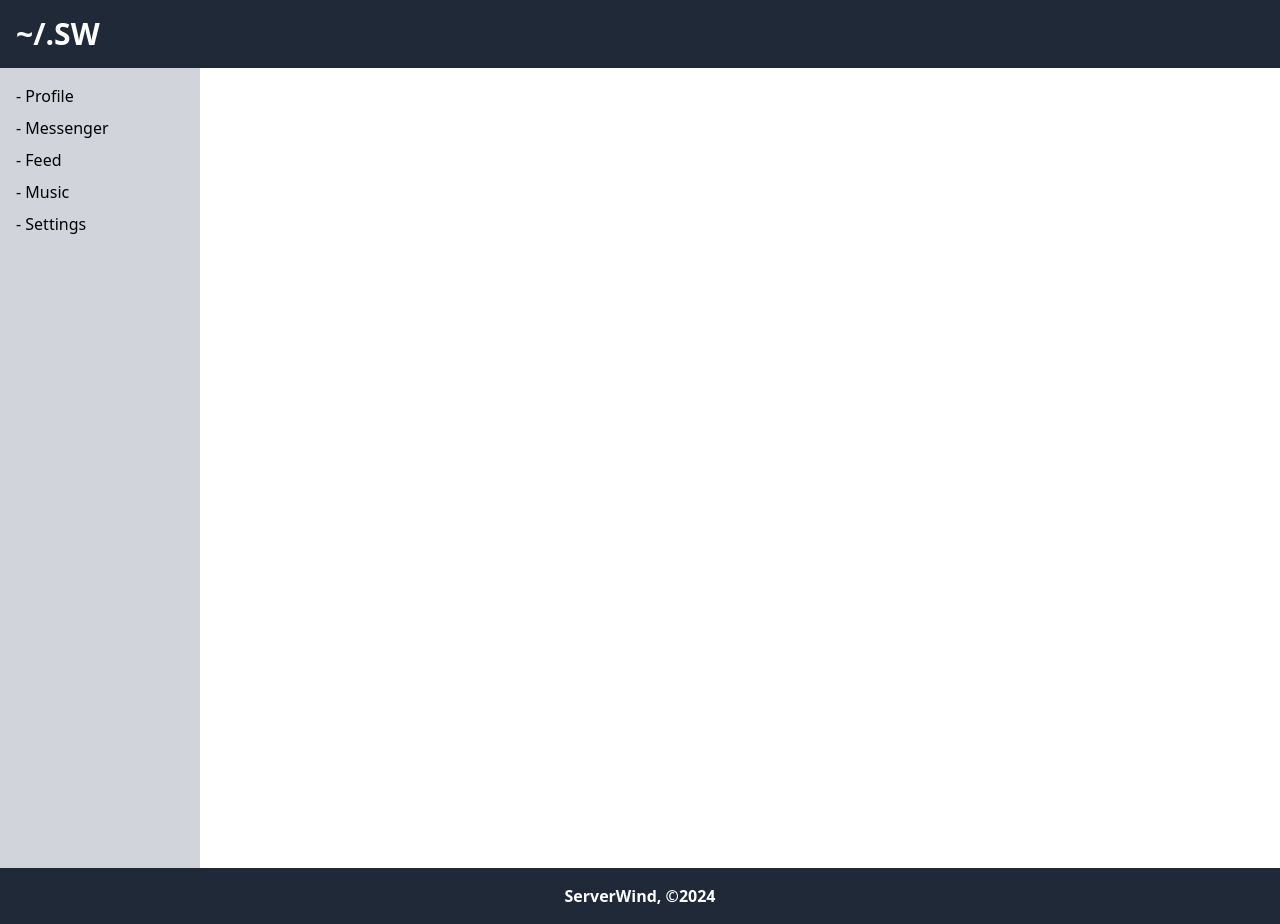
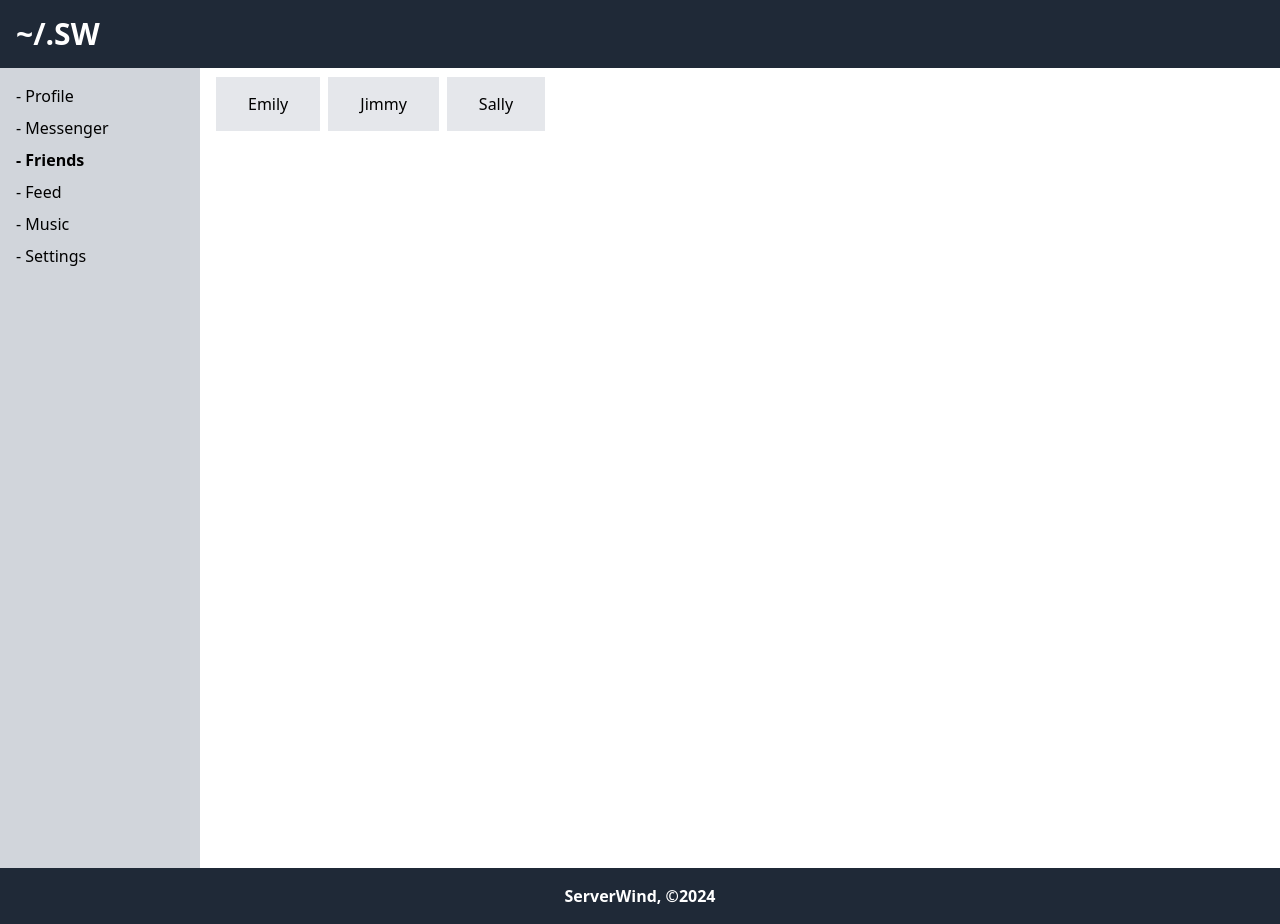
Before and after one commit to serverwind/social-react, a React (Vite) app: page /friends in a window 1280 px wide. Built offline with nearby package versions, Linux system fonts and the light colour scheme.

Commit message:
Added Friends component and friends page

```diff
--- a/src/App.jsx
+++ b/src/App.jsx
@@ -4,6 +4,7 @@ import { Navigation } from "./components/Navigation/Navigation";
 import { Footer } from "./components/Footer/Footer";
 import { Profile } from "./components/Profile/Profile";
 import { Messenger } from "./components/Messenger/Messenger";
+import { Friends } from "./components/Friends/Friends";
 import { Feed } from "./components/Feed/Feed";
 import { Music } from "./components/Music/Music";
 import { Settings } from "./components/Settings/Settings";
@@ -26,6 +27,7 @@ function App() {
             <Route path="/" element={<Profile />} />
             <Route path="/profile" element={<Profile />} />
             <Route path="/messenger/*" element={<Messenger />} />
+            <Route path="/friends" element={<Friends />} />
             <Route path="/feed" element={<Feed />} />
             <Route path="/music" element={<Music />} />
             <Route path="/settings" element={<Settings />} />
--- /dev/null
+++ b/src/components/Friends/Friend/Friend.jsx
@@ -0,0 +1,9 @@
+function Friend({ id, name }) {
+  return (
+    <li key={id}>
+      <span className="bg-gray-200 py-4 px-8 hover:bg-gray-300 transition duration-300">{name}</span>
+    </li>
+  );
+}
+
+export { Friend };
--- /dev/null
+++ b/src/components/Friends/Friends.jsx
@@ -0,0 +1,14 @@
+import data from "../../data/users.json";
+import { Friend } from "./Friend/Friend";
+
+function Friends() {
+  return (
+    <ul className="my-6 mx-4 flex gap-2">
+      {data.friends.map((friend) => (
+        <Friend key={friend.id} name={friend.name} />
+      ))}
+    </ul>
+  );
+}
+
+export { Friends };
--- a/src/components/Messenger/Messenger.jsx
+++ b/src/components/Messenger/Messenger.jsx
@@ -1,6 +1,6 @@
 import { User } from "./User/User";
 import { Message } from "./Message/Message";
-import users from "../../data/users.json";
+import data from "../../data/users.json";
 import messages from "../../data/messages.json";
 
 function Messenger() {
@@ -9,7 +9,7 @@ function Messenger() {
     <section className="grid grid-cols-[200px_1fr]">
       <div className="bg-gray-200 p-4">
         <ul className="flex flex-col gap-2">
-          {users.map((user) => (
+          {data.users.map((user) => (
             <User key={user.id} name={user.name} chat={`/messenger/${user.id}`} />
           ))}
         </ul>
--- a/src/data/links.json
+++ b/src/data/links.json
@@ -1,6 +1,7 @@
 [
   { "link": "/profile", "name": "- Profile" },
   { "link": "/messenger", "name": "- Messenger" },
+  { "link": "/friends", "name": "- Friends" },
   { "link": "/feed", "name": "- Feed" },
   { "link": "/music", "name": "- Music" },
   { "link": "/settings", "name": "- Settings" }
--- a/src/data/users.json
+++ b/src/data/users.json
@@ -1,7 +1,14 @@
-[
+{
+  "users": [
     { "name": "Emily", "id": "1" },
     { "name": "Jimmy", "id": "2" },
     { "name": "Sally", "id": "3" },
     { "name": "Maria", "id": "4" },
     { "name": "Tommy", "id": "5" }
+  ],
+  "friends": [
+    { "name": "Emily", "id": "1" },
+    { "name": "Jimmy", "id": "2" },
+    { "name": "Sally", "id": "3" }
   ]
+}
--- a/src/output.css
+++ b/src/output.css
@@ -554,8 +554,40 @@ video {
   --tw-contain-style:  ;
 }
 
+.m-4 {
+  margin: 1rem;
+}
+
+.m-8 {
+  margin: 2rem;
+}
+
+.my-4 {
+  margin-top: 1rem;
+  margin-bottom: 1rem;
+}
+
+.mx-2 {
+  margin-left: 0.5rem;
+  margin-right: 0.5rem;
+}
+
+.my-6 {
+  margin-top: 1.5rem;
+  margin-bottom: 1.5rem;
+}
+
+.mx-4 {
+  margin-left: 1rem;
+  margin-right: 1rem;
+}
+
 .mb-4 {
   margin-bottom: 1rem;
+}
+
+.mt-4 {
+  margin-top: 1rem;
 }
 
 .flex {
@@ -584,6 +616,10 @@ video {
 
 .grid-cols-\[200px_1fr\] {
   grid-template-columns: 200px 1fr;
+}
+
+.grid-cols-4 {
+  grid-template-columns: repeat(4, minmax(0, 1fr));
 }
 
 .flex-col {
@@ -670,6 +706,10 @@ video {
   padding: 1rem;
 }
 
+.p-6 {
+  padding: 1.5rem;
+}
+
 .px-4 {
   padding-left: 1rem;
   padding-right: 1rem;
@@ -678,6 +718,16 @@ video {
 .py-2 {
   padding-top: 0.5rem;
   padding-bottom: 0.5rem;
+}
+
+.px-8 {
+  padding-left: 2rem;
+  padding-right: 2rem;
+}
+
+.py-4 {
+  padding-top: 1rem;
+  padding-bottom: 1rem;
 }
 
 .text-center {
@@ -738,6 +788,11 @@ video {
   transition-duration: 300ms;
 }
 
+.hover\:bg-gray-300:hover {
+  --tw-bg-opacity: 1;
+  background-color: rgb(209 213 219 / var(--tw-bg-opacity));
+}
+
 .hover\:underline:hover {
   text-decoration-line: underline;
 }
```
Lines whose indentation alone changed are shown as unchanged.
